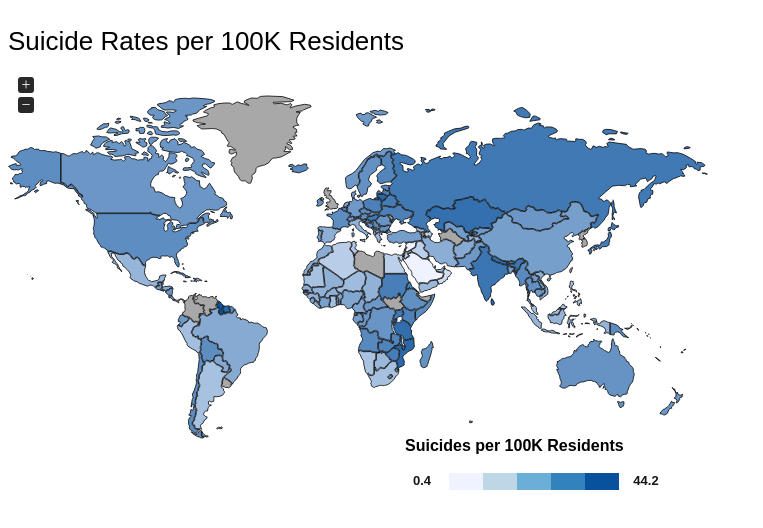
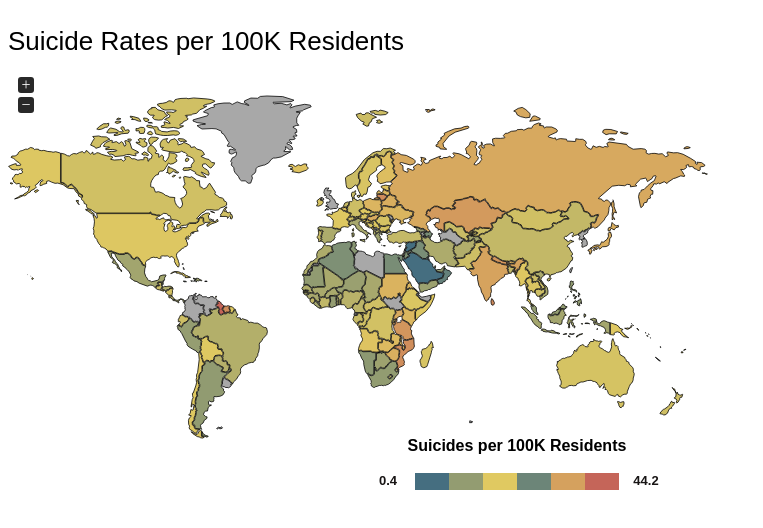
Before and after one commit to Harrison1/jVectorMap, a plain HTML site: page index.html in a window 1280 px wide. Shown: the whole page, without its empty margins (0-763 px from the left). Drawn offline with nearby package versions, Linux system fonts and the light colour scheme.

Commit message:
color pallette

```diff
--- a/css/main.css
+++ b/css/main.css
@@ -4,6 +4,7 @@
     float: right;
     margin-top: -30px;
     font-family: Arial, sans-serif;
+    text-align: center;
 }
 
 .legend strong {
--- a/index.html
+++ b/index.html
@@ -14,13 +14,13 @@
     <div id="legend">
       <div class="legend clearfix">
           <strong>Suicides per 100K Residents</strong><br>
-          <br><span style="padding-right: 10px">0.4</span><span style="background:#eff3ff"></span>
-          <span style="background:#bdd7e7"></span><span style="background:#6baed6"></span><span style="background:#3182bd"></span><span style="background:#08519c"></span><span style="padding-left: 10px">44.2</span>
+          <br><span style="padding-right: 10px">0.4</span><span style="background:#456e80"></span>
+          <span style="background:#939c71"></span><span style="background:#e0c961"></span><span style="background:#6c8578"></span><span style="background:#d5a15e"></span><span style="background:#c56559"></span><span style="padding-left: 10px">44.2</span>
       </div>
     </div>
   </div>
 
-<script src="https://code.jquery.com/jquery-1.12.4.js"   integrity="sha256-Qw82+bXyGq6MydymqBxNPYTaUXXq7c8v3CwiYwLLNXU=" crossorigin="anonymous"></script>
+<script src="https://code.jquery.com/jquery-1.12.4.js" integrity="sha256-Qw82+bXyGq6MydymqBxNPYTaUXXq7c8v3CwiYwLLNXU=" crossorigin="anonymous"></script>
 <script src="./js/jquery-jvectormap-2.0.3.min.js"></script>
 <script src="./js/jquery-jvectormap-world-mill.min.js"></script>
 <script src="./js/main.min.js"></script>
--- a/js/main.js
+++ b/js/main.js
@@ -279,7 +279,7 @@ var psychiatrists = {
     series: {
       regions: [{
         values: suicides,
-        scale: ['#eff3ff', '#08519c'],
+        scale: ['#456e80', '#6c8578', '#939c71', '#e0c961', '#d5a15e', '#c56559'],
         normalizeFunction: 'polynomial'
       }]
     },
```
Also changed, not shown: css/main.min.css, js/main.min.js.
